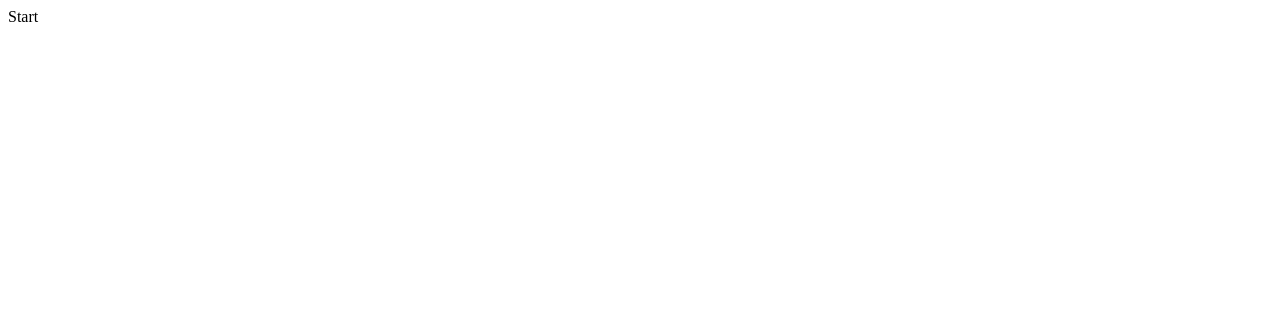
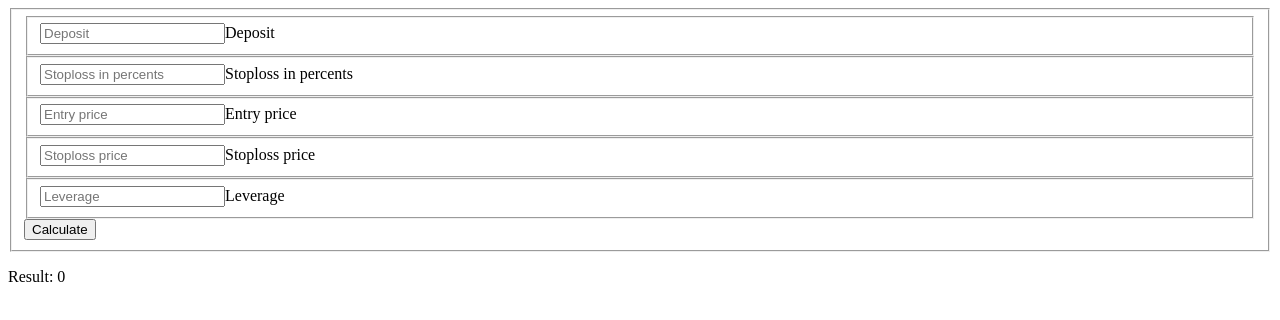
Before and after one commit to ArtemMarkevych1/leverage-calculator, an Angular app: page / in a window 1280 px wide. Shown: the top 320 px of the page. Built offline with nearby package versions, Linux system fonts and the light colour scheme.

Commit message:
Add initial calculation

```diff
--- a/src/app/app.component.html
+++ b/src/app/app.component.html
@@ -1 +1,58 @@
-Start
+<form [formGroup]="investForm" (ngSubmit)="onSubmit()">
+  <fieldset>
+    <fieldset class="form-group">
+      <input
+        type="text"
+        class="form-control form-control-lg"
+        placeholder="Deposit"
+        formControlName="deposit"
+      />
+      <label>Deposit</label>
+    </fieldset>
+    <fieldset class="form-group">
+      <input
+        type="text"
+        class="form-control form-control-lg"
+        placeholder="Stoploss in percents"
+        formControlName="stopLossInPercents"
+      />
+      <label>Stoploss in percents</label>
+    </fieldset>
+    <fieldset class="form-group">
+      <input
+        type="text"
+        class="form-control form-control-lg"
+        placeholder="Entry price"
+        formControlName="entryPrice"
+      />
+      <label>Entry price</label>
+    </fieldset>
+    <fieldset class="form-group">
+      <input
+        type="text"
+        class="form-control form-control-lg"
+        placeholder="Stoploss price"
+        formControlName="stopLossPrice"
+      />
+      <label>Stoploss price</label>
+    </fieldset>
+    <fieldset class="form-group">
+      <input
+        type="text"
+        class="form-control form-control-lg"
+        placeholder="Leverage"
+        formControlName="leverage"
+      />
+      <label>Leverage</label>
+    </fieldset>
+    <button
+      class="btn btn-lg btn-primary pull-xs-right"
+      type="submit"
+      [disabled]="!investForm"
+    >
+      Calculate
+    </button>
+  </fieldset>
+</form>
+
+<p>Result: {{moneyInDeal}}</p>
--- a/src/app/app.component.ts
+++ b/src/app/app.component.ts
@@ -1,4 +1,5 @@
-import { Component } from '@angular/core';
+import {Component} from '@angular/core';
+import {FormControl, FormGroup, Validators} from '@angular/forms';
 
 @Component({
   selector: 'app-root',
@@ -6,5 +7,32 @@ import { Component } from '@angular/core';
   styleUrls: ['./app.component.scss']
 })
 export class AppComponent {
-  title = 'leverage-calculator';
+  investForm: FormGroup;
+  moneyInDeal: number = 0;
+
+  constructor() {
+    this.investForm = new FormGroup({
+      deposit: new FormControl('', [Validators.required, Validators.pattern('^[0-9]+$')]),
+      stopLossInPercents: new FormControl('', [Validators.required, Validators.pattern('^[0-9]+$')]),
+      entryPrice: new FormControl('', [Validators.required, Validators.pattern('^[0-9]+$')]),
+      stopLossPrice: new FormControl('', [Validators.required, Validators.pattern('^[0-9]+$')]),
+      leverage: new FormControl('', [Validators.required, Validators.pattern('^[0-9]+$')]),
+    });
+  }
+
+  calculateData(): void {
+    const movement = Number(this.investForm.value.entryPrice) > Number(this.investForm.value.stopLossPrice)
+      ? Number(((1 - (Number(this.investForm.value.stopLossPrice) / Number(this.investForm.value.entryPrice))) * 100).toFixed(2)) // long
+      : Number((((Number(this.investForm.value.stopLossPrice) / Number(this.investForm.value.entryPrice)) - 1) * 100).toFixed(2)); // short
+
+    this.moneyInDeal =
+      Number((Number(this.investForm.value.deposit)
+        * Number(this.investForm.value.stopLossInPercents) / 100
+        * (100 / (movement * Number(this.investForm.value.leverage)))).toFixed(2));
+  }
+
+  onSubmit(): void {
+    this.calculateData()
+  }
+
 }
```
Also changed, not shown: src/app/app.module.ts (+9 -7 lines), src/app/tsconfig.json (added, +11 -0 lines).
